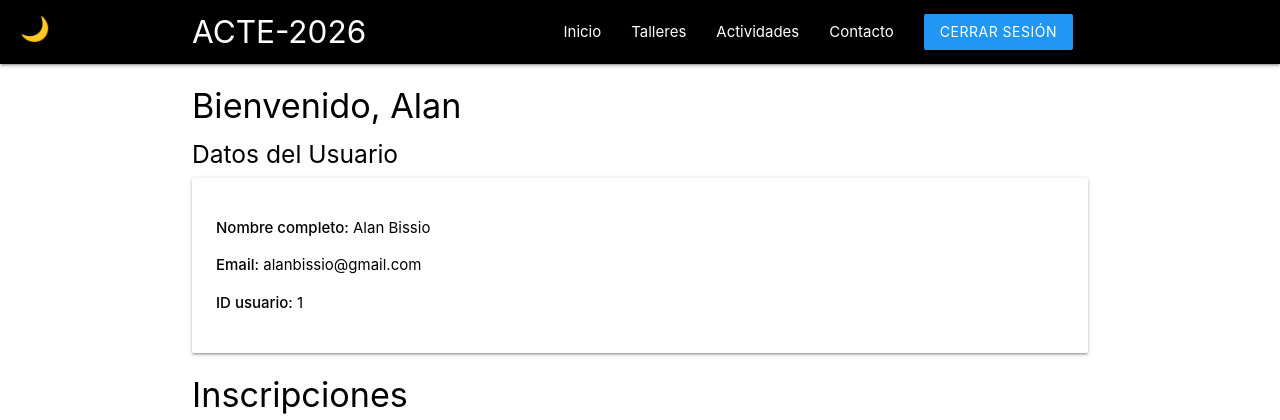
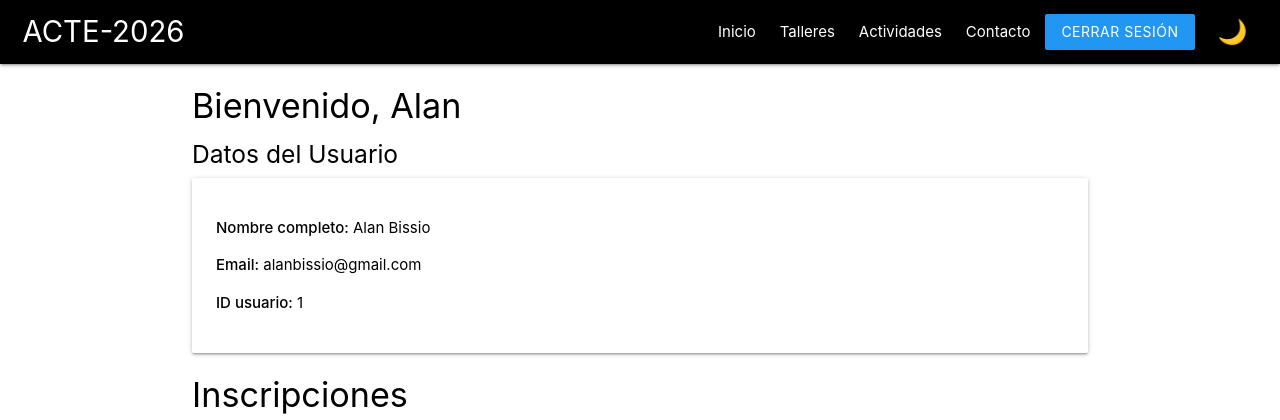
Before and after one commit to Tom-com-ar/SitioWeb---ACTE-2026, a PHP site: page /pages/dashboard.php in a window 1280 px wide. Shown: the top 420 px of the page. Run offline with PHP 8.4, Linux system fonts and the light colour scheme; a user stored in the database is signed in.

Commit message:
Correciones

```diff
--- a/css/style.css
+++ b/css/style.css
@@ -25,6 +25,87 @@ body {
 
 nav .nav-wrapper {
     background-color: var(--nav-bg) !important;
+    padding-left: clamp(0.75rem, 2.5vw, 1.5rem);
+    padding-right: clamp(0.75rem, 2.5vw, 1.5rem);
+    box-sizing: border-box;
+}
+
+/* Navbar desktop: una sola línea sin solapar logo (Materialize usa brand-logo absoluto + ul flotada) */
+@media only screen and (min-width: 993px) {
+    nav .nav-wrapper {
+        display: flex;
+        align-items: center;
+        flex-wrap: nowrap;
+    }
+
+    nav .nav-wrapper > .container {
+        flex: 1 1 auto;
+        min-width: 0;
+        display: flex;
+        align-items: center;
+        flex-wrap: nowrap;
+    }
+
+    nav .brand-logo {
+        position: relative;
+        left: auto;
+        top: auto;
+        transform: none;
+        flex: 0 0 auto;
+        margin-right: 0.5rem;
+        line-height: 1.25;
+        height: auto;
+        padding: 0;
+        font-size: clamp(1.35rem, 1.1rem + 1vw, 2.1rem);
+    }
+
+    nav .nav-wrapper .container > ul.right.hide-on-med-and-down {
+        float: none;
+        display: flex;
+        flex-wrap: nowrap;
+        align-items: center;
+        justify-content: flex-end;
+        flex: 1 1 auto;
+        min-width: 0;
+        margin-left: auto;
+        height: auto;
+        line-height: normal;
+    }
+
+    nav .nav-wrapper .container > ul.right.hide-on-med-and-down > li {
+        float: none;
+    }
+
+    nav .nav-wrapper .container > ul.right.hide-on-med-and-down > li > a:not(.btn) {
+        display: inline-flex;
+        align-items: center;
+        line-height: 1.2;
+        padding: 0 12px;
+        white-space: nowrap;
+    }
+
+    nav .nav-wrapper .container > ul.right.hide-on-med-and-down > li > a.btn {
+        margin: 0 3px;
+    }
+}
+
+/* Ajuste extra en anchuras “large” estrechas (p. ej. 1024px): texto y botones más compactos */
+@media only screen and (min-width: 993px) and (max-width: 1264px) {
+    nav .nav-wrapper .container > ul.right.hide-on-med-and-down > li > a:not(.btn) {
+        font-size: 0.88rem;
+        padding: 0 8px;
+    }
+
+    nav .nav-wrapper .container > ul.right.hide-on-med-and-down > li > a.btn {
+        font-size: 0.68rem;
+        padding: 0 10px;
+        height: 30px;
+        line-height: 30px;
+    }
+}
+
+nav .nav-wrapper > .toggle-btn {
+    flex-shrink: 0;
 }
 
 .card {
--- a/index.html
+++ b/index.html
@@ -19,7 +19,7 @@
                 <div class="container">
                     <a href="#" class="brand-logo">ACTE-2026</a>
 
-                    <a href="#" data-target="mobile-demo" class="sidenav-trigger">
+                    <a href="#" data-target="mobile-demo" class="sidenav-trigger hide-on-large-only">
                         <i class="material-icons">menu</i>
                     </a>
 
--- a/pages/dashboard.php
+++ b/pages/dashboard.php
@@ -27,7 +27,7 @@ if (!isset($_SESSION["usuario_id"])) {
                 <div class="container">
                     <a href="../index.html" class="brand-logo">ACTE-2026</a>
 
-                    <a href="#" data-target="mobile-demo" class="sidenav-trigger">
+                    <a href="#" data-target="mobile-demo" class="sidenav-trigger hide-on-large-only">
                         <i class="material-icons">menu</i>
                     </a>
 
```
